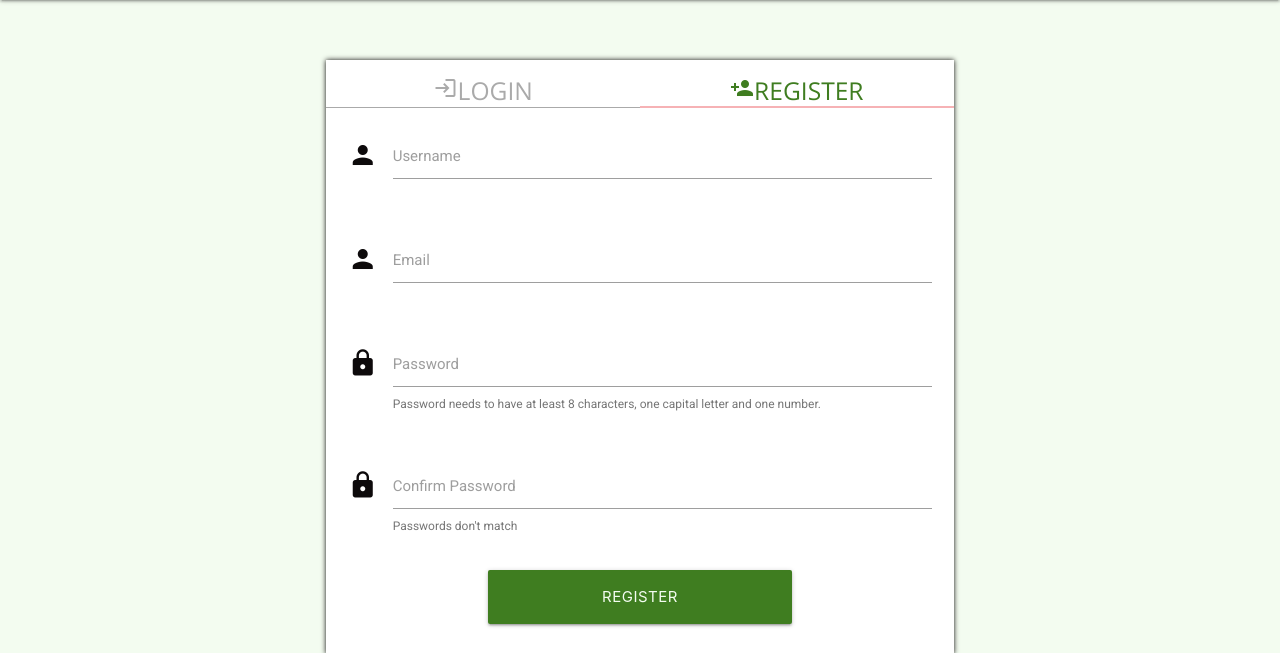
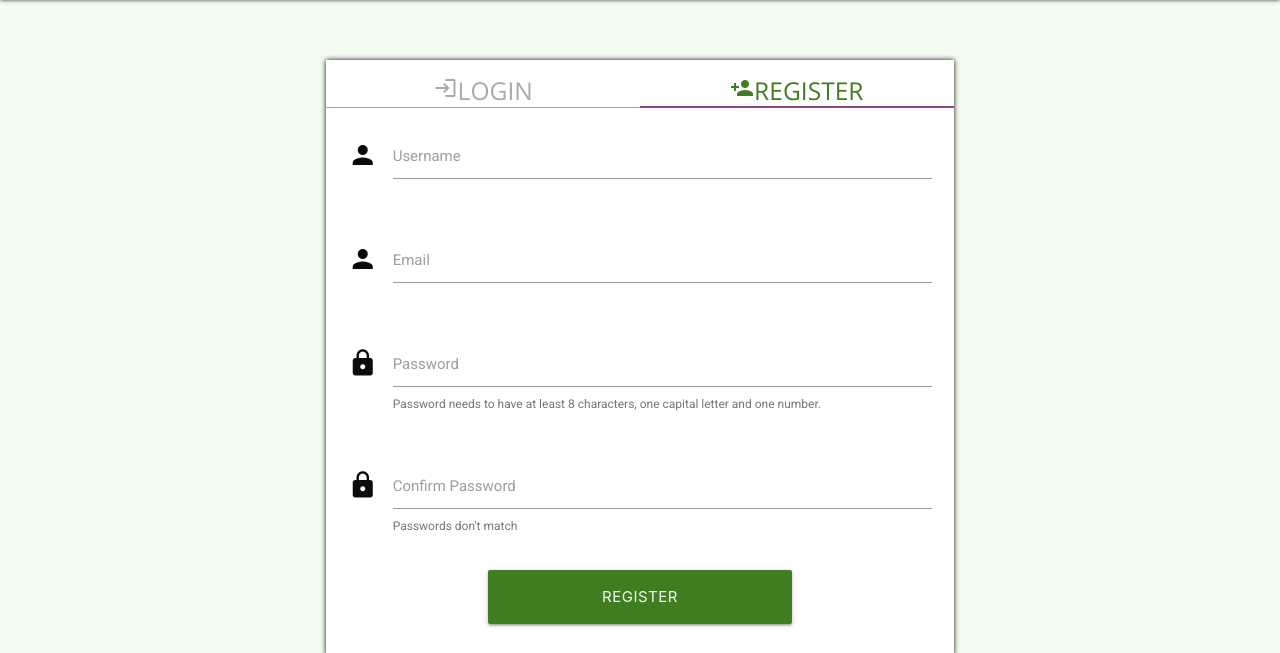
Before and after one commit to seanyoung247/Plum, a Flask app: page /login in a window 1280 px wide, after a click that opens the changed part. Shown: the part 64-717 px from the top of the page. Run offline with Flask 2, Linux system fonts and the light colour scheme; parts of the project's set-up code (start-up, migrations or seed data) failed here and were passed over; some libraries are stand-ins or nearby versions.

Commit message:
Feat: Styles inputs to brand colours

```diff
--- a/static/css/style.css
+++ b/static/css/style.css
@@ -64,7 +64,24 @@
 .select-dropdown {
   max-height: 50vh;
 }
-
+/* Changes materialize input fields to brand colours */
+.input-field .prefix.active,
+ul.dropdown-content.select-dropdown li span,
+.input-field textarea.materialize-textarea:focus:not([readonly]) + label,
+.input-field input[type="text"]:not(.browser-default):focus:not([readonly]) + label,
+.input-field input[type="email"]:not(.browser-default):focus:not([readonly]) + label,
+.input-field input[type="number"]:not(.browser-default):focus:not([readonly]) + label,
+.input-field input[type="password"]:not(.browser-default):focus:not([readonly]) + label {
+  color: #3F7D20;
+}
+.input-field input[type="text"]:not(.browser-default):focus,
+.input-field input[type="email"]:not(.browser-default):focus,
+.input-field input[type="number"]:not(.browser-default):focus,
+.input-field input[type="password"]:not(.browser-default):focus,
+.input-field textarea.materialize-textarea:focus:not([readonly]) {
+  border-bottom: 1px solid #3F7D20;
+  box-shadow: 0 1px 0 0 #3F7D20;
+}
 /*
  * Header and Navigation
  */
@@ -106,6 +123,27 @@
 .sidenav .collapsible-body {
   padding: 0 32px;
   background-color: transparent;
+}
+/*
+ * Tabs
+ */
+/* Styles materialize tabs */
+.plum-tabs .tab a {
+  color: rgba(63,125,32,0.7);
+  background-color: white;
+}
+.plum-tabs .tab a:hover {
+  font-weight: bold;
+  color: #3F7D20;
+}
+.plum-tabs .tab a.active,
+.plum-tabs .tab a:focus.active {
+  color: #3F7D20;
+  font-weight: bold;
+  background-color: white;
+}
+.plum-tabs .indicator {
+  background-color: #8E4585;
 }
 /*
  * Recipe cards
```
